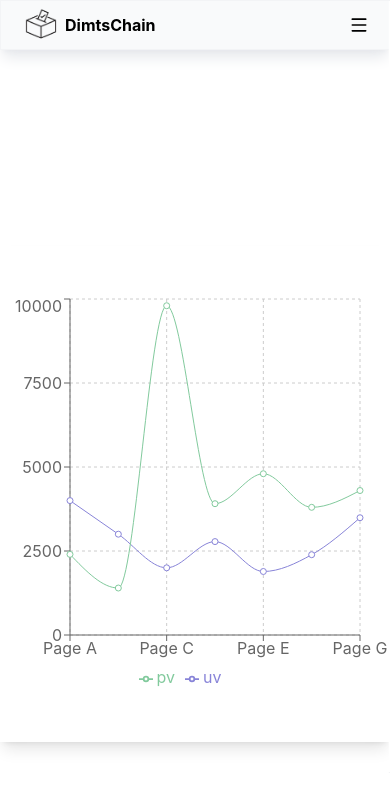
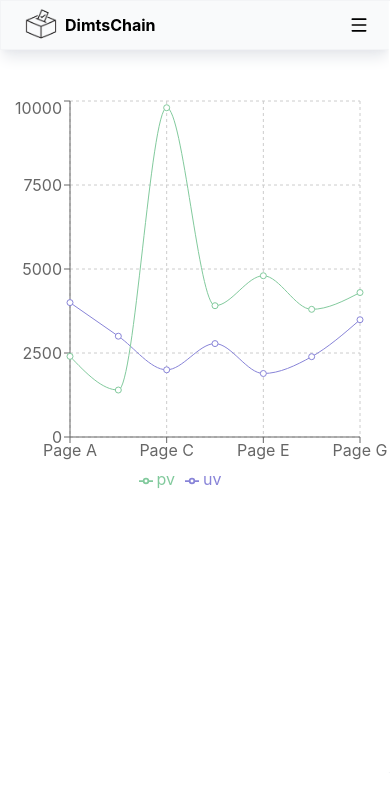
Before and after one commit to bekicoder/Dimts-Chain, a React (Vite) app: page /results in a window 390 px wide. Shown: the top 788 px of the page. Built offline with nearby package versions, Linux system fonts and the light colour scheme.

Commit message:
changed the offcanvas size to 60% of the screeen

```diff
--- a/src/pages/Graph.tsx
+++ b/src/pages/Graph.tsx
@@ -48,8 +48,8 @@ const data = [
 
 const ExampleLineChart = () => {
   return (
-      <div className="w-full flex justify-center items-center md:p-20 pt-12 md:bg-gray-50 dark:bg-zinc-950 h-screen">
-      <div className="w-full dark:md:bg-zinc-900 py-12 md:rounded-2xl shadow-lg">
+      <div className="w-full flex justify-center overflow-hidden items-center md:p-20 md:bg-gray-50 dark:bg-zinc-950 md:h-screen">
+      <div className="w-full dark:md:bg-zinc-900 py-12 bg-white md:rounded-2xl md:shadow-lg">
     <ResponsiveContainer width="100%" height={400}>
       <LineChart
         data={data} // Pass your data to the chart
--- a/src/pages/Sidebar.tsx
+++ b/src/pages/Sidebar.tsx
@@ -10,7 +10,6 @@ export default function Sidebar() {
         if(theme == "default"){
         const isDarkMode = window.matchMedia('(prefers-color-scheme: dark)').matches;
         isDarkMode ? theme = "dark" : "light"
-        console.log(isDarkMode,"this is the theme")
         }
         const root = window.document.documentElement
         root.classList.remove("light")
@@ -18,7 +17,6 @@ export default function Sidebar() {
         root.classList.add(theme)
         localStorage.setItem("theme",tempTheme)
         setMode(tempTheme)
-        console.log(tempTheme,theme)
     }
     useEffect(() => {
      let savedTheme = localStorage.getItem("theme")
@@ -30,11 +28,10 @@ export default function Sidebar() {
      const theme = (savedTheme=="default" || savedTheme=="dark")? "dark" : "light"
      window.document.documentElement.classList.add(theme)
      setMode(savedTheme)
-     console.log(savedTheme,"this is saved")
     }, [])
 
   return (
-      <div className="md:h-screen md:w-64 w-fit z-1000">
+      <div className="md:h-screen md:w-64 w-[60%] z-1000">
     <aside className="fixed top-0 w-screeen h-fit flex w-screen md:h-screen md:w-64 dark:bg-gradient-to-b dark:from-gray-950 dark:via-gray-900 to-gray-950 bg-gray-50 bg-none text-foreground flex md:flex-col border border-border shadow-lg shadow-gray-200 dark:shadow-gray-800">
          <div className="flex items-center font-bold  bg-cover px-4">
     <div className={`w-12 h-12 bg-ballot bg-cover`}></div>
```
